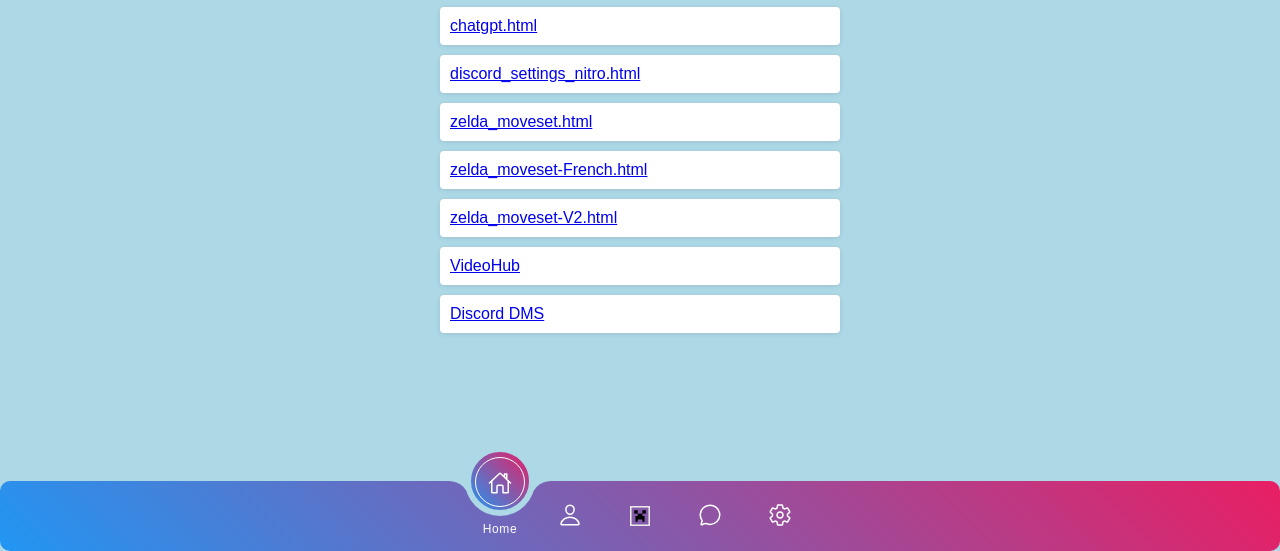
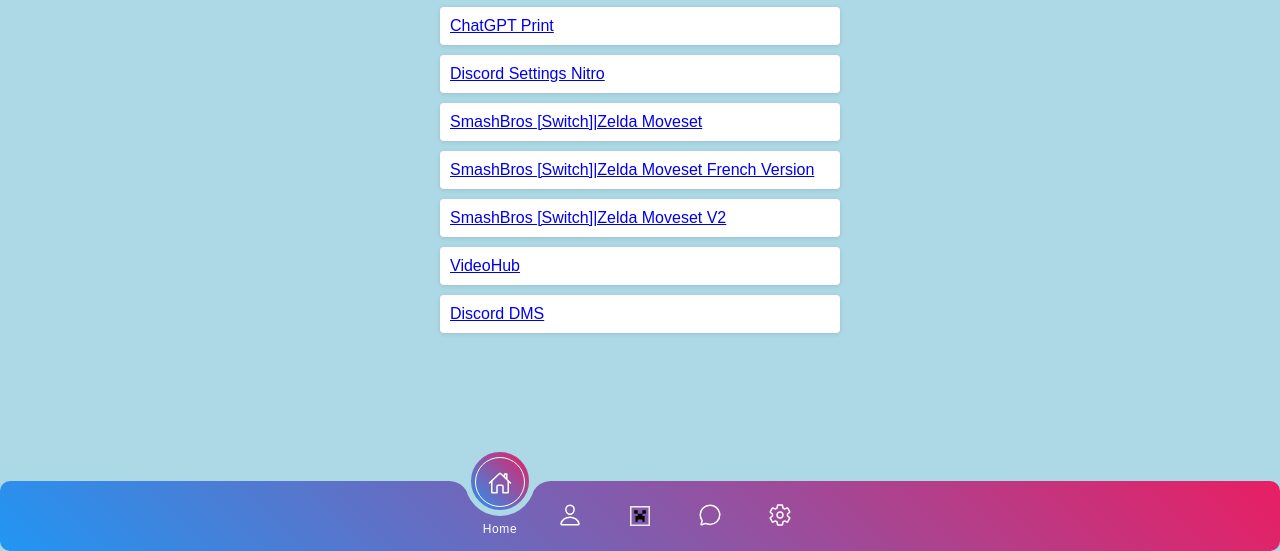
Before and after one commit to MadiRosewood/RosewoodPlace, a plain HTML site: page index.html in a window 1280 px wide. Both pictures are taken after a click on the item "Home". Shown: the part 249-800 px from the top of the page. Drawn offline with nearby package versions, Linux system fonts and the light colour scheme; no server answers.

Commit message:
Update index.html

```diff
--- a/index.html
+++ b/index.html
@@ -88,11 +88,11 @@
 <p> Hosted by GitHub Pages</p>
         <nav> <h1>ChatGPT Webpage Generated</h1>
             <ul>
-                <li><a href="ChatGPT-Webpage-Generated/chatgpt.html">chatgpt.html</a></li>
-                <li><a href="ChatGPT-Webpage-Generated/discord_settings_nitro.html">discord_settings_nitro.html</a></li>
-                <li><a href="ChatGPT-Webpage-Generated/zelda_moveset.html">zelda_moveset.html</a></li>
-                <li><a href="ChatGPT-Webpage-Generated/zelda_moveset-French.html">zelda_moveset-French.html</a></li>
-		<li><a href="ChatGPT-Webpage-Generated/zelda_moveset-V2.html">zelda_moveset-V2.html</a></li>
+                <li><a href="ChatGPT-Webpage-Generated/chatgpt.html">ChatGPT Print</a></li>
+                <li><a href="ChatGPT-Webpage-Generated/discord_settings_nitro.html">Discord Settings Nitro</a></li>
+                <li><a href="ChatGPT-Webpage-Generated/zelda_moveset.html">SmashBros [Switch]|Zelda Moveset</a></li>
+                <li><a href="ChatGPT-Webpage-Generated/zelda_moveset-French.html">SmashBros [Switch]|Zelda Moveset French Version</a></li>
+		<li><a href="ChatGPT-Webpage-Generated/zelda_moveset-V2.html">SmashBros [Switch]|Zelda Moveset V2</a></li>
 		<li><a href="ChatGPT-Webpage-Generated/VideoHub/index.html">VideoHub</a></li>
 		<li><a href="ChatGPT-Webpage-Generated/Discord-Dms/index.html">Discord DMS</a></li>
 
```
